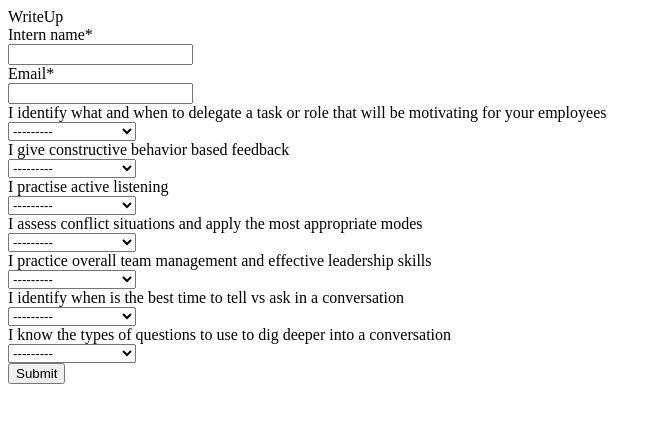
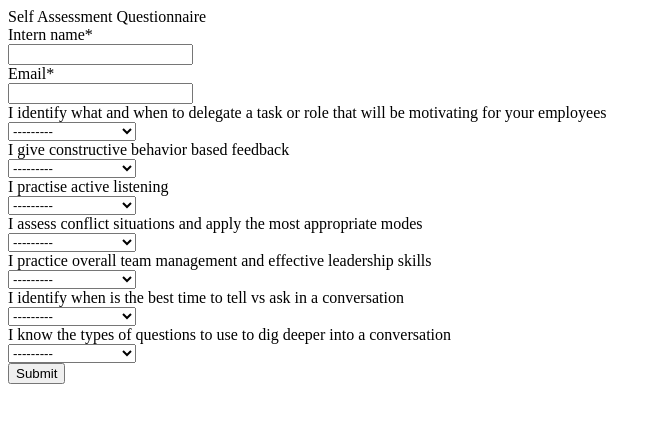
Before and after one commit to randomstate101/tepsite, a Django app: page /maneffec_selfevaluation/ in a window 1280 px wide. Shown: the top 423 px of the page, without its empty margins (0-661 px from the left). Run offline with Django 3.2, Linux system fonts and the light colour scheme; some libraries are stand-ins or nearby versions.

Commit message:
questionnaire added

```diff
--- a/tepsite/templates/tepsite/maneffec_selfevaluation.html
+++ b/tepsite/templates/tepsite/maneffec_selfevaluation.html
@@ -3,7 +3,7 @@
 
 {% block body %}
 
-{% block title %}  WriteUp  {% endblock %}
+{% block title %} Self Assessment Questionnaire  {% endblock %}
 
 
 <form action="{% url 'tepsite:maneffec_selfevaluation' %}" method="POST">
```
